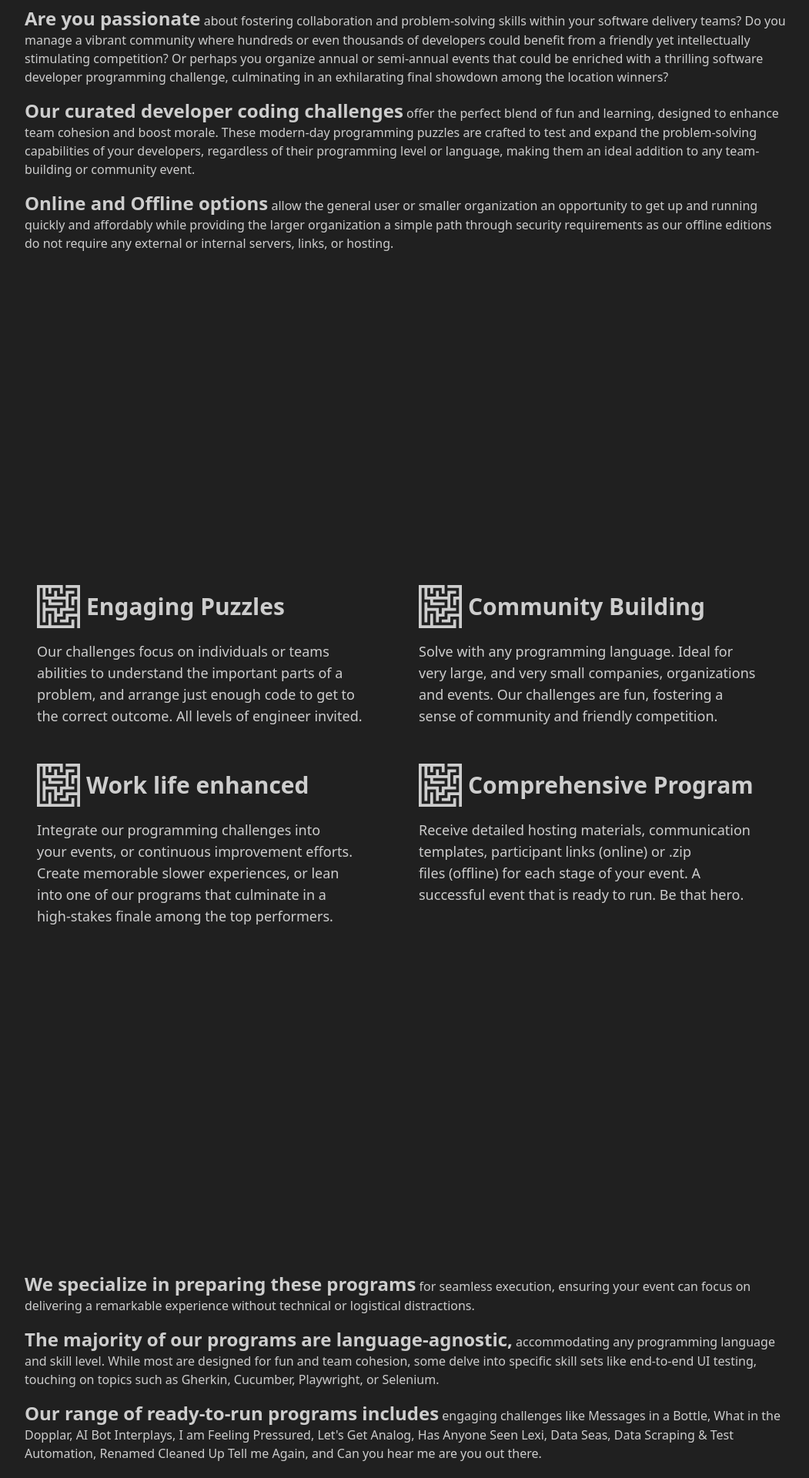
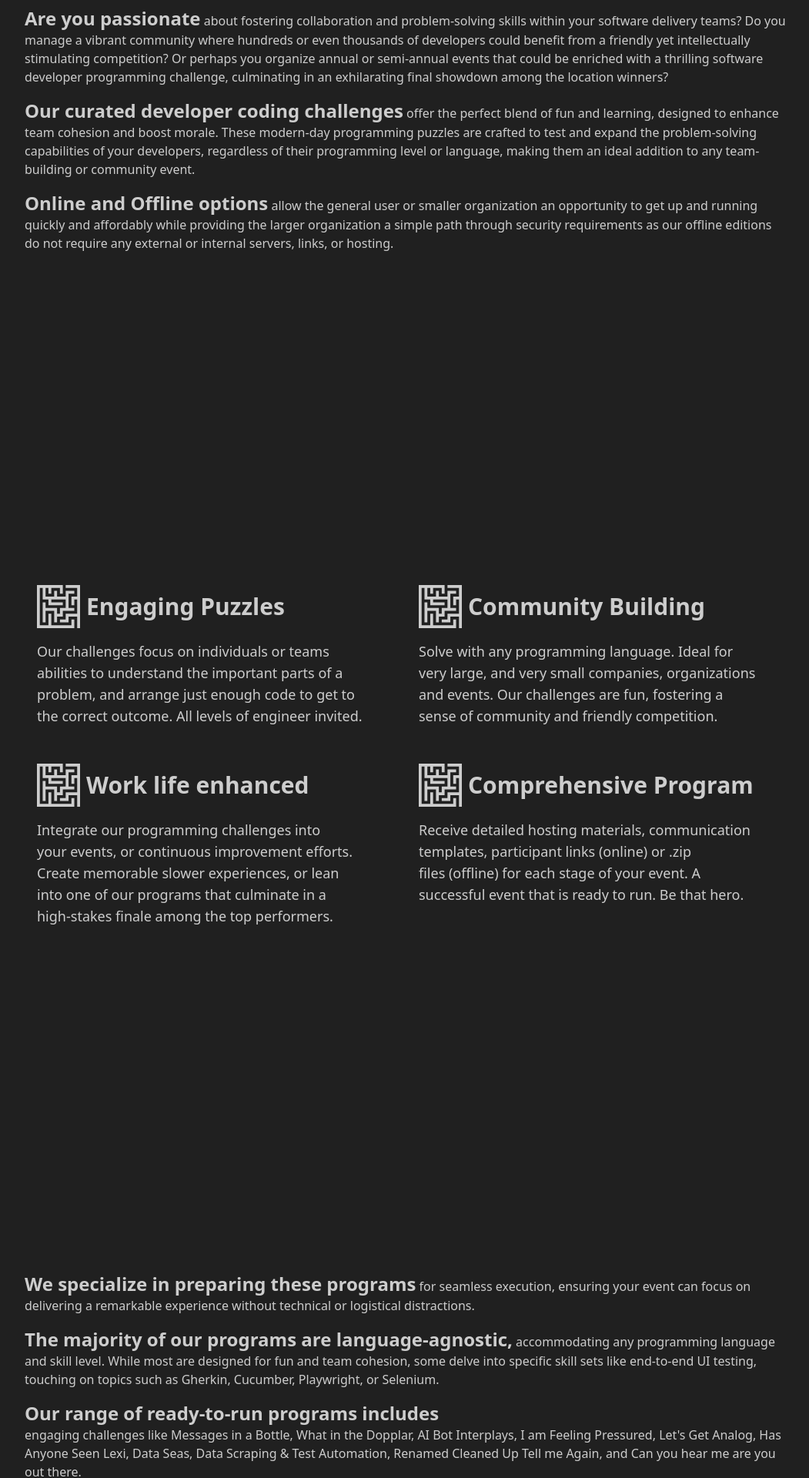
Before and after one commit to KPInc425/RBI-Cipher-Challenge, a React (Vite) app: page / in a window 1280 px wide. Shown: the part 1320-3240 px from the top of the page at 77% size, without its empty margins (112-1163 px from the left). Built offline with nearby package versions, Linux system fonts and the light colour scheme.

Commit message:
Update h4 order

```diff
--- a/src/components/Challenges.jsx
+++ b/src/components/Challenges.jsx
@@ -22,39 +22,39 @@ const Challenges = ({ SendToGaIfNotSentYet }) => {
       <div
         ref={challengesRef}
         className="flex flex-col gap-4 text-start scroll-slidein-top px-4">
-        <p>
+        <div>
           <h4 className="font-bold text-2xl inline">
             We specialize in preparing these programs
           </h4>{" "}
-          <span>
+          <p className="inline">
             for seamless execution, ensuring your event can focus on delivering
             a remarkable experience without technical or logistical
             distractions.
-          </span>
           </p>
-        <p>
+        </div>
+        <div>
           <h4 className="font-bold text-2xl inline">
             The majority of our programs are language-agnostic,
           </h4>{" "}
-          <span>
+          <p className="inline">
               accommodating any programming language and skill level. While most
               are designed for fun and team cohesion, some delve into specific
               skill sets like end-to-end UI testing, touching on topics such as
               Gherkin, Cucumber, Playwright, or Selenium.
-          </span>
           </p>
-        <p>
+        </div>
+        <div>
           <h4 className="font-bold text-2xl inline">
             Our range of ready-to-run programs includes
           </h4>{" "}
-          <span>
+          <p>
               engaging challenges like Messages in a Bottle, What in the Dopplar,
               AI Bot Interplays, I am Feeling Pressured, Let's Get Analog, Has
               Anyone Seen Lexi, Data Seas, Data Scraping & Test Automation,
               Renamed Cleaned Up Tell me Again, and Can you hear me are you out
               there.
-          </span>
           </p>
+        </div>
       </div>
     </SectionWrapper>
   );
--- a/src/components/Pitch.jsx
+++ b/src/components/Pitch.jsx
@@ -4,25 +4,48 @@ const Pitch = () => {
   return (
     <SectionWrapper>
       <div className="flex flex-col gap-4 text-start scroll-slidein-left px-4">
-        <h3><span className="font-bold text-2xl">Engage Your Development Teams with Exciting Coding Challenges!</span></h3>
-        <p>
-          <h4 className="font-bold text-2xl inline">Are you passionate</h4> about fostering collaboration and problem-solving
-          skills within your software delivery teams? Do you manage a vibrant
-          community where hundreds or even thousands of developers could benefit
-          from a friendly yet intellectually stimulating competition? Or perhaps
-          you organize annual or semi-annual events that could be enriched with a
-          thrilling software developer programming challenge, culminating in an
-          exhilarating final showdown among the location winners?
-        </p>
-        <p>
-          <h4 className="font-bold text-2xl inline">Our curated developer coding challenges</h4> offer the perfect blend of fun and learning, designed to enhance team cohesion and boost morale. These modern-day programming puzzles are crafted to test and expand the problem-solving capabilities of your developers, regardless of their programming level or language, making them an ideal addition to any team-building or community event.
-        </p>
-        <p>
-          <h4 className="font-bold text-2xl inline">Online and Offline options</h4> allow the general user or
-          smaller organization an opportunity to get up and running quickly and affordably while providing
-          the larger organization a simple path through security requirements as our offline editions do not
-          require any external or internal servers, links, or hosting.
-        </p>
+        <h3 className="font-bold text-2xl">
+          Engage Your Development Teams with Exciting Coding Challenges!
+        </h3>
+        <div>
+          <h4 className="font-bold text-2xl inline">Are you passionate</h4>
+          {" "}
+          <p className="inline">
+            about fostering collaboration and problem-solving skills within your
+            software delivery teams? Do you manage a vibrant community where
+            hundreds or even thousands of developers could benefit from a
+            friendly yet intellectually stimulating competition? Or perhaps you
+            organize annual or semi-annual events that could be enriched with a
+            thrilling software developer programming challenge, culminating in
+            an exhilarating final showdown among the location winners?
+          </p>
+        </div>
+        <div>
+          <h4 className="font-bold text-2xl inline">
+            Our curated developer coding challenges
+          </h4>
+          {" "}
+          <p className="inline">
+            offer the perfect blend of fun and learning, designed to enhance team
+            cohesion and boost morale. These modern-day programming puzzles are
+            crafted to test and expand the problem-solving capabilities of your
+            developers, regardless of their programming level or language, making
+            them an ideal addition to any team-building or community event.
+          </p>
+        </div>
+        <div>
+          <h4 className="font-bold text-2xl inline">
+            Online and Offline options
+          </h4>
+          {" "}
+          <p className="inline">
+            allow the general user or smaller organization an opportunity to get
+            up and running quickly and affordably while providing the larger
+            organization a simple path through security requirements as our
+            offline editions do not require any external or internal servers,
+            links, or hosting.
+          </p>
+        </div>
       </div>
     </SectionWrapper>
   );
--- a/src/pages/App.jsx
+++ b/src/pages/App.jsx
@@ -41,12 +41,14 @@ function App() {
       {/* <Tesitmonials /> */}
       <SectionBanner title="Interested?" />
       <SectionWrapper>
-        <p className="text-center xl:text-start scroll-scale-up px-4">
+        <div>
           <h4 className="font-bold text-2xl inline">Are you ready to elevate</h4>{" "}
-          your developers experience? Fill out the form below to receive the
-          official sales materials, a comprehensive summary of each of the
-          challenges, and our competitive pricing
-        </p>
+          <p className="text-center xl:text-start scroll-scale-up inline">
+            your developers experience? Fill out the form below to receive the
+            official sales materials, a comprehensive summary of each of the
+            challenges, and our competitive pricing
+          </p>
+        </div>
       </SectionWrapper>
       {/* <SectionWrapper >
         <div className="flex flex-col gap-8 justify-center items-center text-center">
```
Lines whose indentation alone changed are shown as unchanged.
